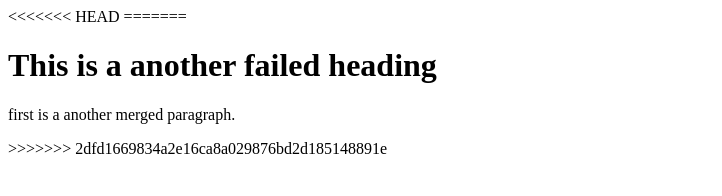
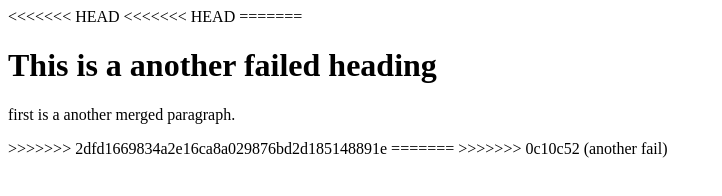
Before and after one commit to ArmandsFr/learngit, a plain HTML site: page index.html in a window 1280 px wide. Shown: the whole page, without its empty margins (0-722 px from the left). Drawn offline with Linux system fonts and the light colour scheme.

Commit message:
another fail

```diff
--- a/index.html
+++ b/index.html
@@ -2,6 +2,7 @@
 <html>
 <title>HTML Tutorial</title>
 <body>
+<<<<<<< HEAD
 <<<<<<< HEAD
 <audio>la la la trali vali </audio>
 =======
@@ -11,6 +12,9 @@
 <p>first is a another merged paragraph.</p>
 >>>>>>> 2dfd1669834a2e16ca8a029876bd2d185148891e
 
+=======
+<audio>la la la</audio>
+>>>>>>> 0c10c52 (another fail)
 
 </body>
 </html>
```
